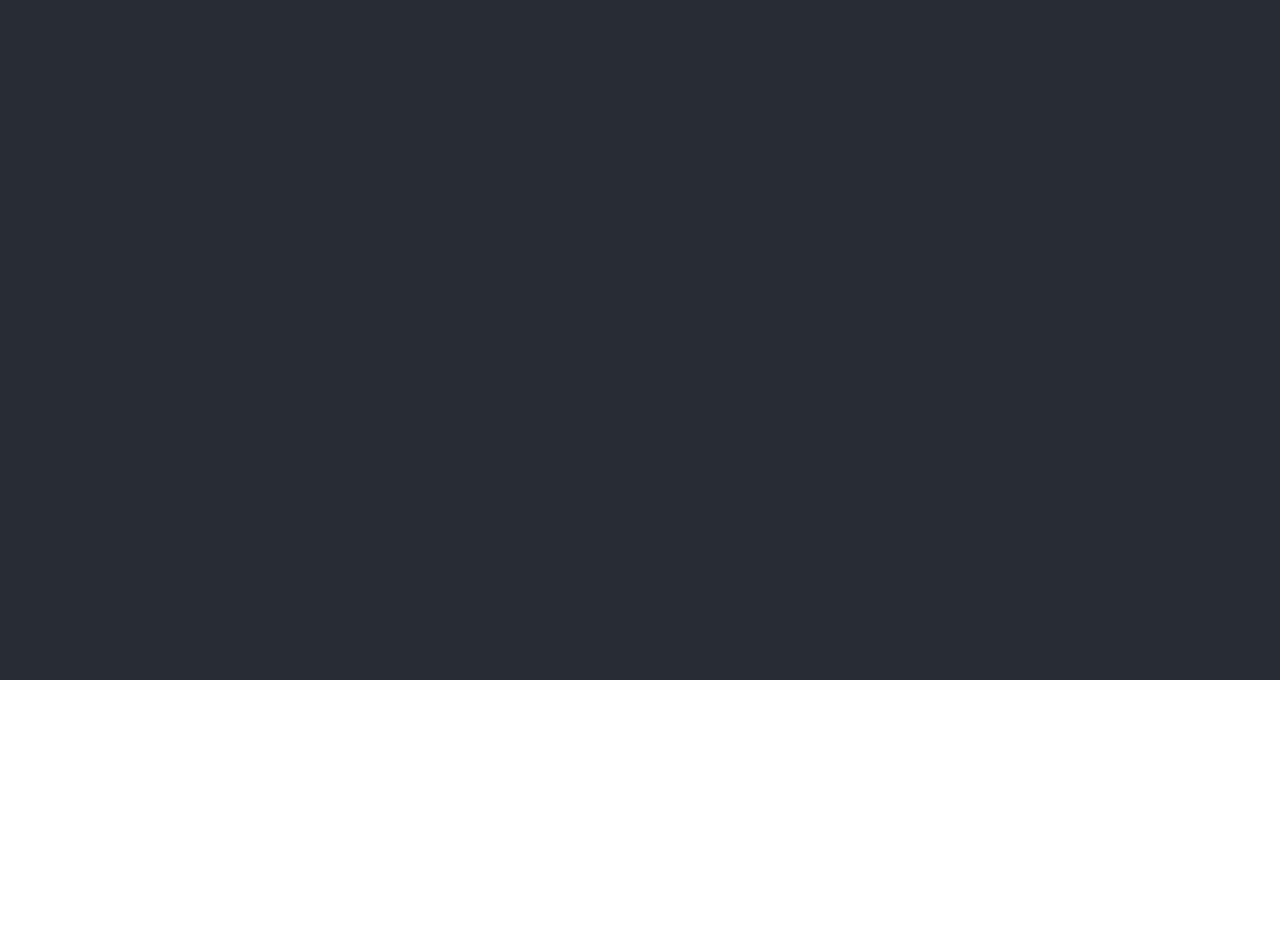
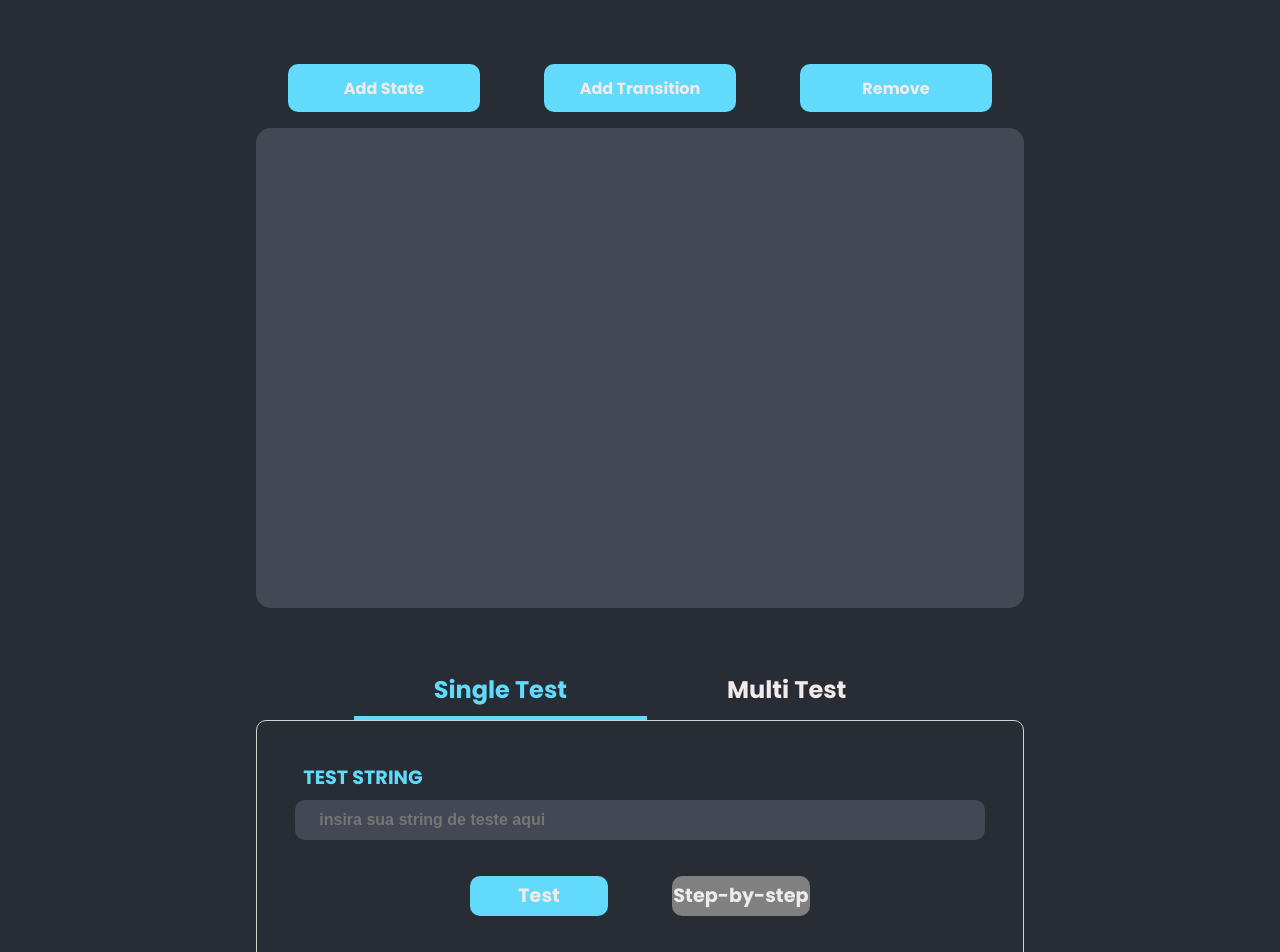
Before and after one commit to Matheusmdr/Simulador-de-Linguagens-Regulares, a React (Create React App) app: page /simulador-af in a window 1280 px wide. Shown: the part 120-1072 px from the top of the page. Before the commit the page ends 800 px from the top, so only its background shows below. Built offline with nearby package versions, Linux system fonts and the light colour scheme.

Commit message:
feat(automaton): Add UI prototype

```diff
--- a/src/pages/SimuladorAF/SimuladorAF.js
+++ b/src/pages/SimuladorAF/SimuladorAF.js
@@ -1,11 +1,84 @@
+import { useState } from "react";
 import { Header } from "../../components/Header/Header";
+import "./SimuladorAF.scss"
+
 
 export function SimuladorAF() {
+    const [countState, setCountStates] = useState(1)
+    const [states, setStates] = useState([]) //{ id: 1, name: "", start: false, final: false}
+
+    const [countTransition, setCountTransitions] = useState(1)
+    const [transitions, setTransitions] = useState([]) //{ id: 1, origin_state: "", input_char: "", dest_state: ""}
+
+
+
+    const changeTestType = (event) => {
+        let arrClass = event.target.classList;
+
+        if(arrClass[2] !== "is-active"){
+            event.target.classList.toggle("is-active");
+
+            if(arrClass[0] === "single-test"){
+                let multi = (document.getElementsByClassName("multi-test"))[0];
+                multi.classList.toggle("is-active");
+
+
+                let multi_box = (document.getElementsByClassName("multi-box"))[0];
+                multi_box.style.display = "none";
+
+
+                let single_box = (document.getElementsByClassName("single-box"))[0];
+                single_box.style.display = "flex";
+
+
+            }
+            else{
+                let single = (document.getElementsByClassName("single-test"))[0];
+                single.classList.toggle("is-active");
+
+
+                let single_box = (document.getElementsByClassName("single-box"))[0];
+                single_box.style.display = "none";
+
+
+                let multi_box = (document.getElementsByClassName("multi-box"))[0];
+                multi_box.style.display = "block";
+            }
+        }
+
+    }
+
     return (
         <div>
             <Header />
             <div className="container">
                 <h1 className="title">Simulador de Automatos</h1>
+                <div className="page-content">
+                    <div className="automaton-menu">
+                        <button className="menu-button" >Add State</button>
+                        <button className="menu-button" >Add Transition</button>
+                        <button className="menu-button" >Remove</button>
+                    </div>
+                    <div className="automaton-box"></div>
+                    <div className="select-test">
+                        <p className="single-test select is-active" onClick={event => changeTestType(event)} >Single Test</p>
+                        <p className="multi-test select" onClick={event => changeTestType(event)} >Multi Test</p>
+                    </div>
+                    <div className="test-box">
+                        <div className="single-box">
+                            <label id="automaton-label" htmlFor="automaton-input"> TEST STRING</label>
+                            <input type="text" name="automaton-input" placeholder="insira sua string de teste aqui" />
+                            <div className="single-buttons">
+                                <button className="test-button">Test</button>
+                                <button className="step-button">Step-by-step</button>
+                            </div>
+                        </div>
+                        <div className="multi-box">
+
+                        </div>
+                    </div>
+                </div>
+
             </div>
         </div>
     )
--- a/src/pages/SimuladorAF/SimuladorAF.scss
+++ b/src/pages/SimuladorAF/SimuladorAF.scss
@@ -0,0 +1,158 @@
+.page-content{
+    width: 100%;
+    display: flex;
+    flex-direction: column;
+
+    .automaton-menu{
+        width: 60%;
+        height: 3rem;
+        margin: 3rem auto 1rem auto;
+        display: flex;
+        flex-direction: row;
+        justify-content: center;
+
+        .menu-button{
+            width: 30%;
+            height: 3rem;
+            margin: 0 2rem;
+            border: none;
+            border-radius: 10px;
+            font-size: 1rem;
+            font-weight: bold;
+            font-family:'Poppins', sans-serif;
+            color: #F0EBEA;
+            background: #61DAFB;
+            cursor: pointer;
+            transition: 0.2s ease-in-out;
+            &:hover{
+                opacity: 0.6;
+            }
+        }
+
+    }
+
+    .automaton-box{
+        width: 60%;
+        height: 30rem;
+        margin: 0 auto;
+        background: #434854;
+        border-radius: 15px;
+    }
+
+    .select-test{
+        width: 60%;
+        height: 4rem;
+        margin: 3rem auto 0 auto;
+        display: flex;
+        flex-direction: row;
+        justify-content: center;
+
+            .select{
+                font-size: 1.5rem;
+                font-weight: bold;
+                text-align: center;
+                font-family:'Poppins', sans-serif;
+            }
+
+            .is-active{
+                color: #61DAFB;
+                border-bottom: 4px solid #61DAFB;
+            }
+
+    }
+
+    .test-box{
+        width: 60%;
+        margin: 0 auto 10rem auto;
+        border-radius: 10px;
+        border: 1px solid lightgrey;
+
+        .single-box{
+            width: 100%;
+            height: 15rem;
+            display: flex;
+            flex-direction: column;
+            justify-content: center;
+            align-items: center;
+
+            label{
+                width: 90%;
+                font-size: 1.2rem;
+                font-weight: 700;
+                color: #61DAFB;
+                padding-left: 0.5rem;
+            }
+
+            input{
+                width: 90%;
+                height: 2.5rem;
+                background: #434854;
+                color: #F0EBEA;
+                border-radius: 10px;
+                font-size: 1rem;
+                font-weight: bold;
+                font-style: normal;
+                margin-top: 0.5rem;
+                padding-left: 1.5rem;
+                border: 0;
+                &:focus{
+                    outline: 1px solid #61DAFB;
+                }
+            }
+
+            .single-buttons{
+                width: 90%;
+                height: 3rem;
+                display: flex;
+                flex-direction: row;
+                justify-content: center;
+                align-items: center;
+                margin-top: 2rem;
+                //border: 1px solid red;
+
+                .test-button{
+                    width: 20%;
+                    height: 2.5rem;
+                    margin: 0 2rem;
+                    border: none;
+                    border-radius: 10px;
+                    font-size: 1.2rem;
+                    font-weight: bold;
+                    font-family:'Poppins', sans-serif;
+                    color: #F0EBEA;
+                    background: #61DAFB;
+                    cursor: pointer;
+                    transition: 0.2s ease-in-out;
+                    &:hover{
+                        opacity: 0.6;
+                    }
+                }
+
+                .step-button{
+                    width: 20%;
+                    height: 2.5rem;
+                    margin: 0 2rem;
+                    border: none;
+                    border-radius: 10px;
+                    font-size: 1.2rem;
+                    font-weight: bold;
+                    font-family:'Poppins', sans-serif;
+                    color: #F0EBEA;
+                    background: gray;
+                    cursor: pointer;
+                    transition: 0.2s ease-in-out;
+                    &:hover{
+                        opacity: 0.6;
+                    }
+                }
+            }
+
+        }
+
+        .multi-box{
+            width: 100%;
+            height: 15rem;
+            display: none;
+        }
+    }
+}
```
